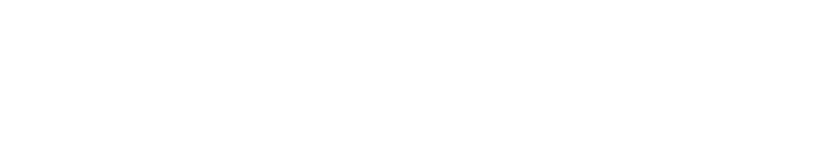
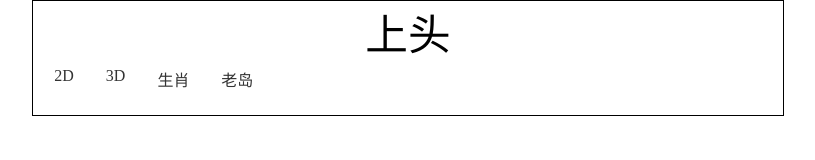
Before and after one commit to AungPhyoOo1931/lottery, a plain HTML site: page index.html in a window 1280 px wide. Shown: the whole page, without its empty margins (232-1047 px from the left). Drawn offline with Linux system fonts and the light colour scheme.

Commit message:
第二次提交

```diff
--- /dev/null
+++ b/css/index.less
@@ -0,0 +1,51 @@
+*{
+    margin: 0;
+    padding: 0;
+    box-sizing: border-boxs;
+}
+@uiSize:750px;
+@tovw:(@uiSize / 100) * 1vw;
+
+ul{
+    padding: 0;
+    margin: 0;
+}
+li{
+    list-style: none;
+
+}
+
+#app{
+    a{
+        color: #333;
+        text-decoration: none;
+    }
+    width: (750vmin / @tovw);
+    max-width: 750px;
+    margin: 0 auto;
+    border:  1px solid black;
+    header{
+        width: 100%;
+        .log{
+            width: 100%;
+            text-align: center;
+            font-size: (40vmin / @tovw);
+        }
+    }
+    nav{
+        width: 100%;
+        .top-nav{
+            height: (50vmin / @tovw);
+            ul{
+                display: flex;
+                li{
+                    padding: (5vmin / @tovw) (10vmin / @tovw);
+                    margin-left: (10vmin / @tovw);
+                    &:hover{
+                        border-bottom: 2px solid green;
+                    }
+                }
+            }
+        }
+    }
+}
--- a/index.html
+++ b/index.html
@@ -4,8 +4,31 @@
     <meta charset="UTF-8">
     <meta name="viewport" content="width=device-width, initial-scale=1.0">
     <title>Document</title>
+    <link rel="stylesheet" href="css/index.css">
 </head>
 <body>
-
+    <div id="app">
+        <header>
+            <div class="log">上头</div>
+        </header>
+        <nav>
+            <div class="top-nav">
+                <ul>
+                    <li>
+                        <a href="#">2D</a>
+                    </li>
+                    <li>
+                        <a href="#">3D</a>
+                    </li>
+                    <li>
+                        <a href="#">生肖</a>
+                    </li>
+                    <li>
+                        <a href="#">老岛</a>
+                    </li>
+                </ul>
+            </div>
+        </nav>
+    </div>
 </body>
 </html>
```
Also changed, not shown: css/index.css (added).
